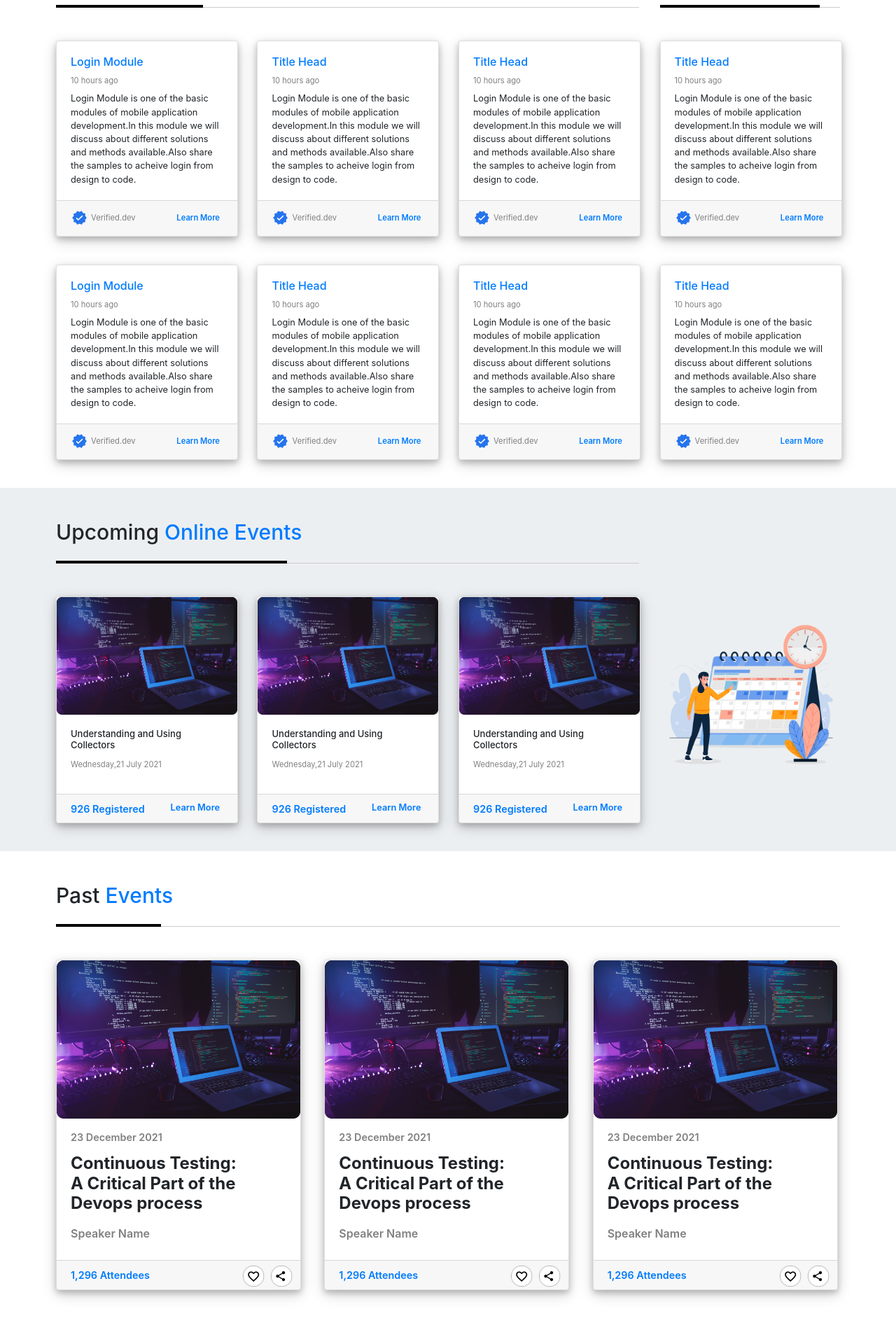
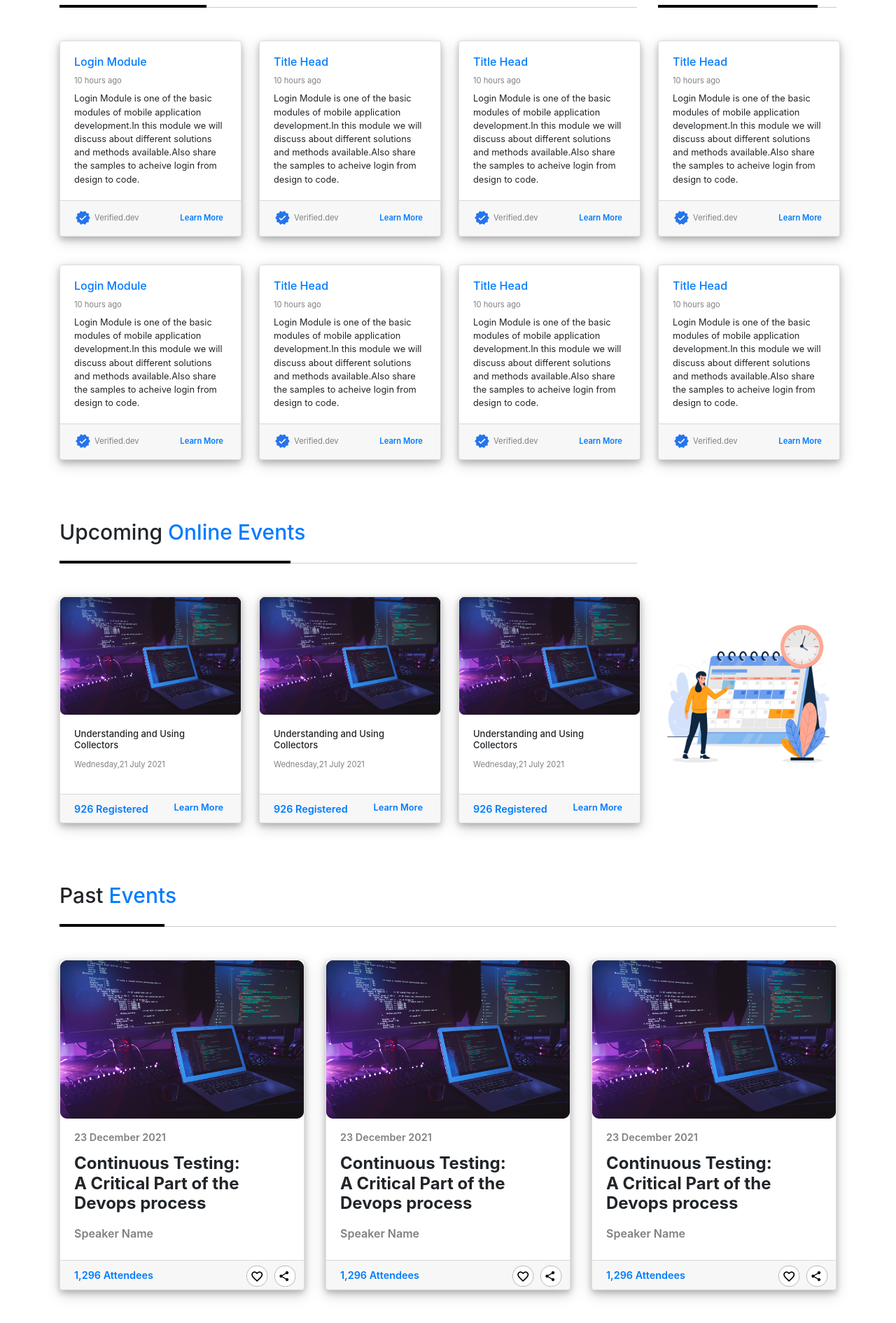
Before and after one commit to developmentweb2618/applib-test, a website: page public/index.html in a window 1280 px wide. Shown: the part 606-2496 px from the top of the page at 70% size. Drawn offline with nearby package versions, Linux system fonts and the light colour scheme; some packages are replaced by stand-ins of ours.

Commit message:
added container

```diff
--- a/public/src/views/home.html
+++ b/public/src/views/home.html
@@ -11,7 +11,7 @@
         </div>
     </div>
 </section>
-<div class="container-fluid white">
+<div class="container white">
     <div class="row libraries-color">
         <div class="col-sm-9">
             <div class="library-header">
@@ -142,7 +142,7 @@
     </div>
 </div>
     <!-- Upcoming online events -->
-<div class="container-fluid">
+<div class="container">
     <div class="row libraries-color">
         <div class="col-sm-9">
             <div class="library-header">
@@ -206,7 +206,7 @@
 
     <!-- // PAST events -->
 
-<div class="container-fluid white">
+<div class="container white">
     <div class="row libraries-color">
         <div class="col-sm-12">
             <div class="library-header">
@@ -262,7 +262,7 @@
     </div>
 </div>
 
-<div class="container-fluid yellow">
+<div class="container yellow">
     <div class="row libraries-color">
         <div class="col-sm-12">
             <div class="founding-header">
```
